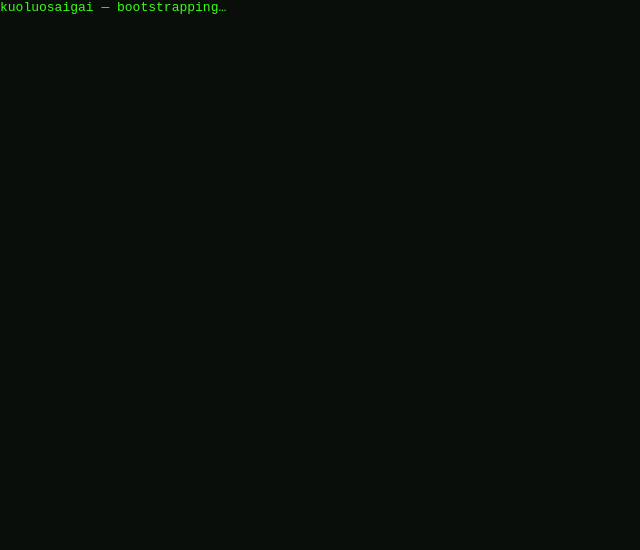
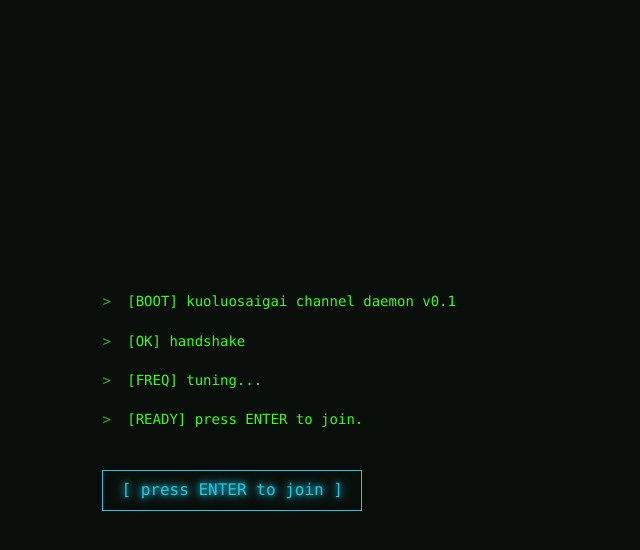
Before and after one commit to foXerw/kuoluosaigai, a Vue app: page / in a window 1280 px wide. Shown: the top 550 px of the page, without its empty margins (0-640 px from the left). Built offline with nearby package versions, Linux system fonts and the light colour scheme.

Commit message:
feat(app): 装配首页（频道抽签/主题注入/相位切换）

```diff
--- a/src/App.vue
+++ b/src/App.vue
@@ -1,9 +1,67 @@
 <template>
-  <div style="color:#39ff14;background:#0a0e0a;min-height:100vh;font-family:monospace">
-    kuoluosaigai — bootstrapping…
-  </div>
+  <a-config-provider :theme="themeConfig">
+    <div class="app" :style="{ '--app-color': currentColor, '--app-glow': currentGlow }">
+      <BootSequence v-if="phase === 'boot'" :reduced-motion="reducedMotion" @ready="enter" />
+      <ChannelShell v-else :channel="channel" @enter="openPlaceholder" @reshuffle="reshuffle" />
+      <ChatPlaceholder :open="placeholderOpen" @close="placeholderOpen = false" />
+    </div>
+  </a-config-provider>
 </template>
 
 <script>
-export default { name: 'App' }
+import { ConfigProvider } from 'ant-design-vue'
+import BootSequence from './components/BootSequence.vue'
+import ChannelShell from './components/ChannelShell.vue'
+import ChatPlaceholder from './components/ChatPlaceholder.vue'
+import { pickChannel, reshuffleChannel } from './theme/channels'
+
+export default {
+  name: 'App',
+  components: {
+    'a-config-provider': ConfigProvider,
+    BootSequence,
+    ChannelShell,
+    ChatPlaceholder,
+  },
+  data() {
+    return {
+      phase: 'boot',
+      channel: null,
+      placeholderOpen: false,
+      reducedMotion: false,
+    }
+  },
+  computed: {
+    currentColor() {
+      return this.channel?.color || '#39ff14'
+    },
+    currentGlow() {
+      return this.channel?.glow || '#39ff14'
+    },
+    themeConfig() {
+      return { token: { colorPrimary: this.currentColor } }
+    },
+  },
+  created() {
+    this.reducedMotion =
+      typeof window !== 'undefined' &&
+      window.matchMedia('(prefers-reduced-motion: reduce)').matches
+    this.channel = pickChannel()
+  },
+  methods: {
+    enter() {
+      this.phase = 'shell'
+    },
+    openPlaceholder() {
+      this.placeholderOpen = true
+    },
+    reshuffle() {
+      this.channel = reshuffleChannel()
+    },
+  },
+}
 </script>
+
+<style scoped>
+.app { min-height: 100vh; }
+</style>
--- a/src/main.js
+++ b/src/main.js
@@ -1,5 +1,6 @@
 import { createApp } from 'vue'
 import App from './App.vue'
+import 'ant-design-vue/dist/reset.css'
 import './styles/terminal.css'
 
 createApp(App).mount('#app')
--- a/vitest.config.js
+++ b/vitest.config.js
@@ -6,5 +6,6 @@ export default defineConfig({
   test: {
     environment: 'jsdom',
     globals: false,
+    setupFiles: ['tests/setup.js'],
   },
 })
```
Also changed, not shown: tests/setup.js (added, +14 -0 lines), 1 other file (tests, documents, lock files or other folders).
